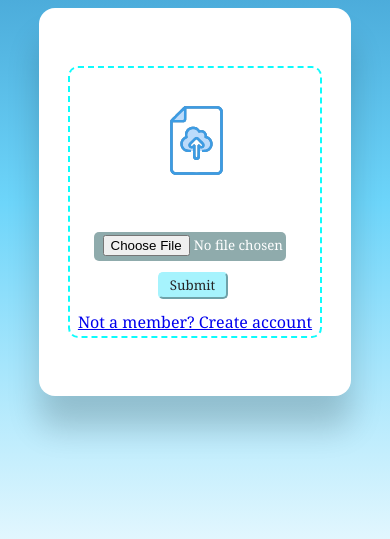
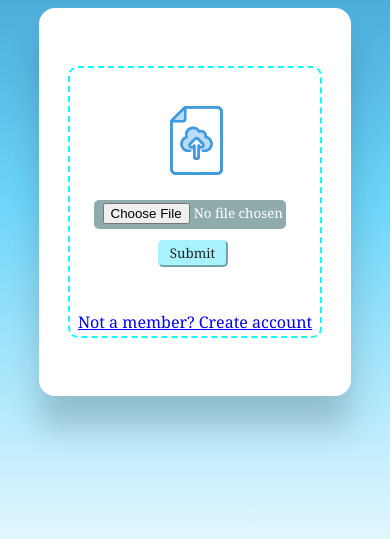
Before and after one commit to deepgr8/Theshare_app, a Flask app: page / in a window 390 px wide. Shown: the part 220-759 px from the top of the page. Run offline with Flask 2, Linux system fonts and the light colour scheme; some libraries are stand-ins or nearby versions.

Commit message:
Update style.css

```diff
--- a/static/styles/style.css
+++ b/static/styles/style.css
@@ -187,7 +187,7 @@ body,
 @media only screen and (max-width: 700px) {
   .inputBtn {
       /* display: block; */
-      margin-top: 8.5rem;
+      margin-top: 6.5rem;
 
     margin-left: 0rem;
   }
@@ -219,6 +219,8 @@ body,
     .inputTab {
         margin-left: -4rem;
         margin-bottom: 1rem;
+        position: absolute;
+        margin-top: 4rem;
 
     }
     .inputTab2{
```
